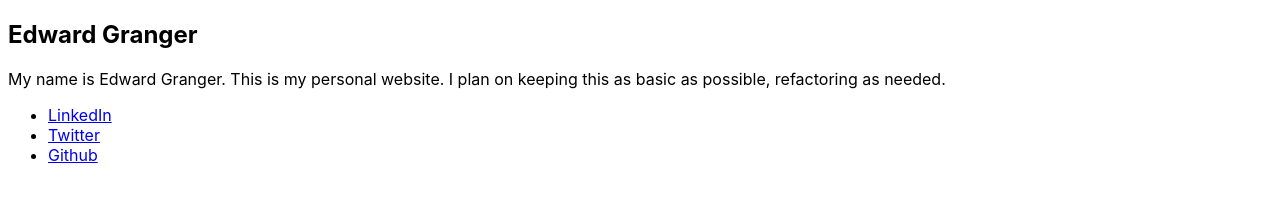
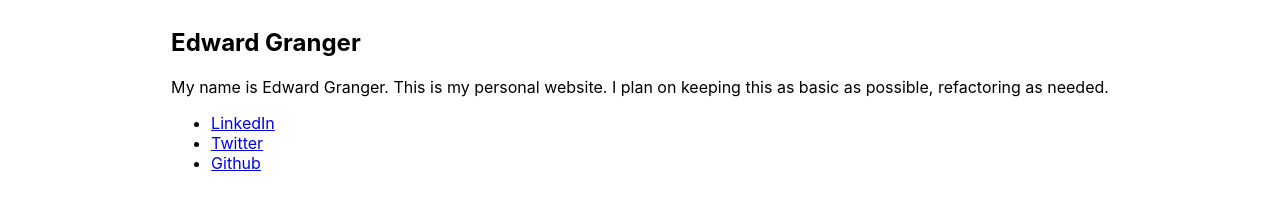
Before and after one commit to ebgranger/ebgranger.github.io, a website: page html/index.html in a window 1280 px wide. Drawn offline with Linux system fonts and the light colour scheme.

Commit message:
late work

```diff
--- a/css/styles.css
+++ b/css/styles.css
@@ -4,6 +4,16 @@
     "Fira Sans", "Droid Sans", "Helvetica Neue",
     sans-serif;
 }
+
+.center-hack {
+	text-align: center;
+}
+
 .container {
 	margin: 0 auto;
 }
+
+.center-hack__child {
+	display: inline-block;
+	text-align: left;
+}
--- a/html/index.html
+++ b/html/index.html
@@ -5,10 +5,11 @@
 		<meta name="description" content="Personal and professional website for Edward Granger.">
 		<meta name=viewport content="width=device-width, initial-scale=1">
 		<link rel="author" href="https://plus.google.com/+EdwardGrangerwebdev">
+		<!-- Stylesheet located at https://www.edwardgranger.com/css/styles.css -->
 		<link rel="stylesheet" type="text/css" href="../css/styles.css">
 	</head>
-	<body>
-		<section class="container">
+	<body class="center-hack">
+		<section class="container center-hack__child">
 			<h1>Edward Granger</h1>
 			<p>My name is Edward Granger. This is my personal website. I plan on keeping this as basic as possible, refactoring as needed.</p>
 			<ul>
```
Also changed, not shown: index.html (+1 -1 lines).
